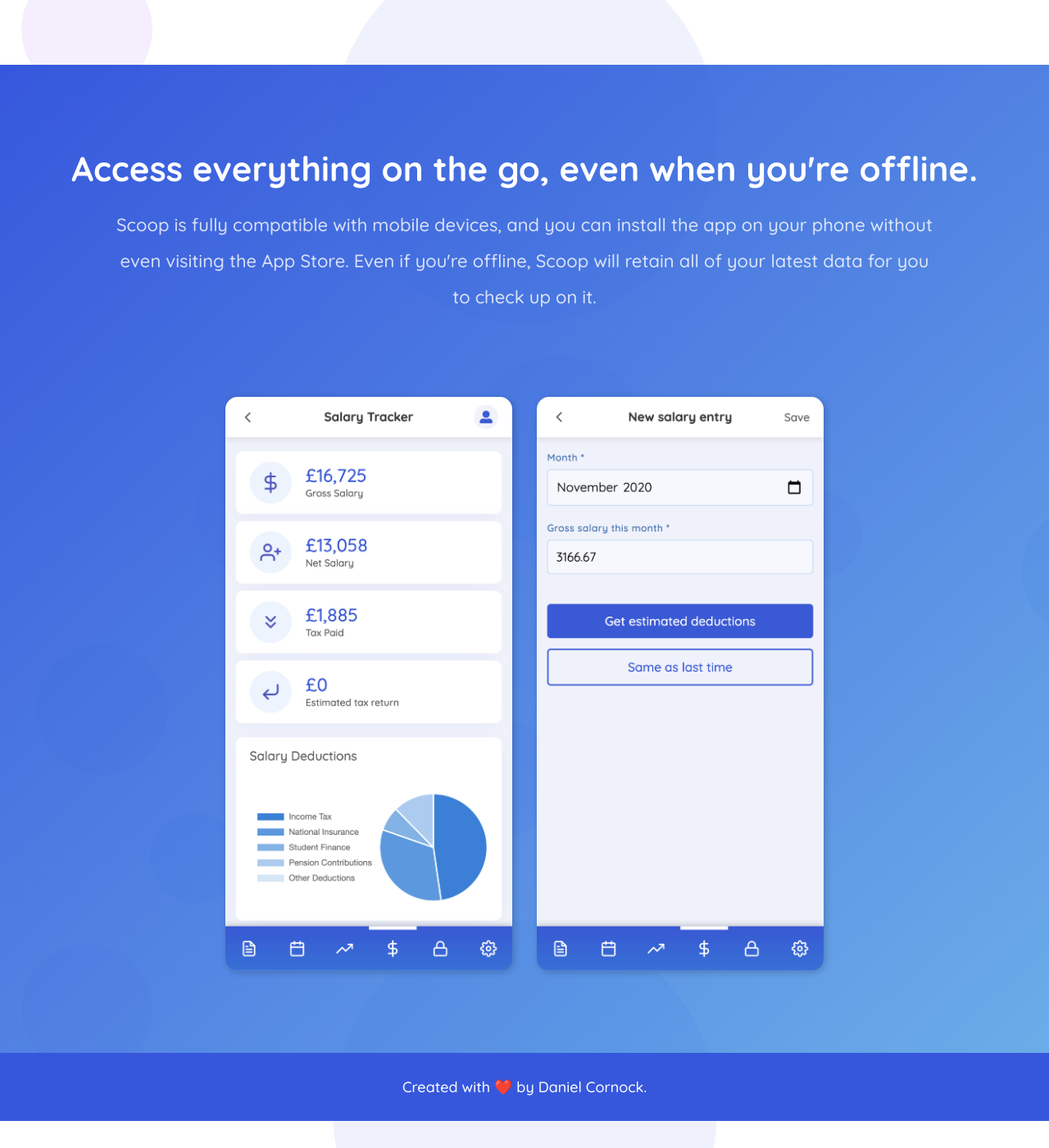
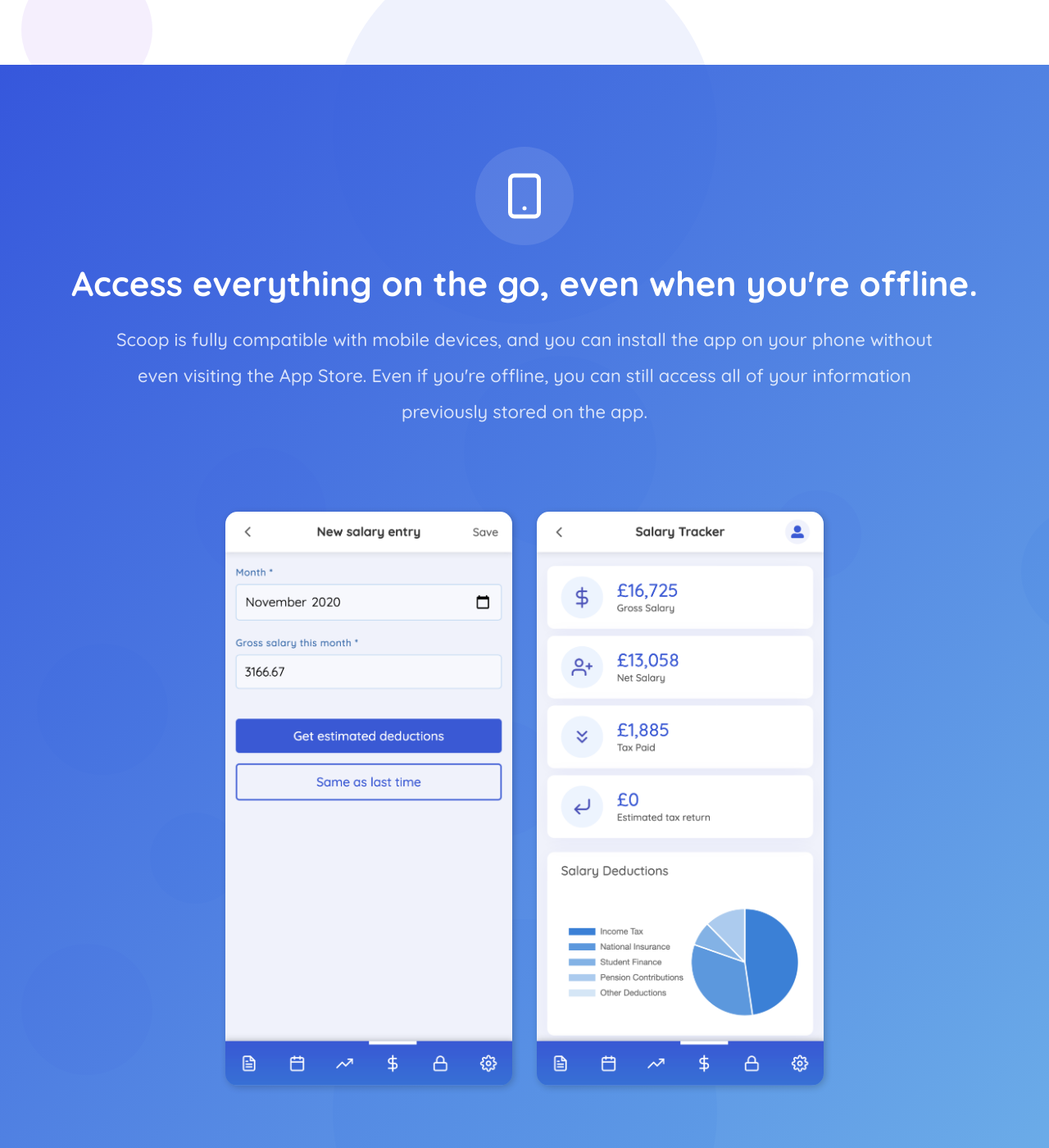
Before and after one commit to danielcornock/scoop-marketing-page, a Jekyll site: the page built from index.md, in a window 1280 px wide and 1400 px high, scrolled down 5541 px. Shown: the whole window at 82% size. Built offline with Jekyll 4.4.1, drawn with Linux system fonts in a browser that asks for light colours; some of the changed text lies outside the part shown.

Commit message:
Minor styling changes and add final CTA

```diff
--- /dev/null
+++ b/_includes/bottom-page/_bottom-page.scss
@@ -0,0 +1,38 @@
+.BottomPage {
+  &-container {
+    @include page-container;
+    padding-top: 100px;
+    padding-bottom: 100px;
+    display: flex;
+    flex-direction: column;
+    align-items: center;
+  }
+
+  &-heading {
+    color: $color-subheading;
+    font-size: 36px;
+    margin-bottom: $spacing-40;
+    text-align: center;
+
+    @include media(450px) {
+      font-size: 26px;
+    }
+  }
+
+  &-action {
+    display: block;
+    padding: $spacing-15 $spacing-40;
+    border-radius: $br-med;
+    border: 2px solid $color-primary;
+    font-weight: 500;
+    font-size: 18px;
+    transition: 250ms;
+    color: $color-white;
+    background-color: $color-primary;
+
+    &:hover {
+      background-color: darken($color-primary, 10%);
+      border-color: darken($color-primary, 10%);
+    }
+  }
+}
--- /dev/null
+++ b/_includes/bottom-page/bottom-page.html
@@ -0,0 +1,6 @@
+<div class="BottomPage-container">
+  <h3 class="BottomPage-heading">
+    Get started now - it's 100% free and open source 🎉
+  </h3>
+  <button class="BottomPage-action">Create a free account</button>
+</div>
--- a/_includes/feature-mobile/_feature-mobile.scss
+++ b/_includes/feature-mobile/_feature-mobile.scss
@@ -42,6 +42,10 @@
 
     height: 700px;
 
+    @include media(450px) {
+      height: 500px;
+    }
+
     & + & {
       // margin-left: 30px;
       transform: translate(-100px, 50px);
@@ -52,6 +56,36 @@
         transform: initial !important;
         margin-left: $spacing-30;
       }
+    }
+  }
+
+  &-iconContainer {
+    height: 120px;
+    width: 120px;
+    display: flex;
+    align-items: center;
+    justify-content: center;
+    background-color: rgba($color-white, 0.1);
+    border-radius: $br-max;
+    margin-bottom: $spacing-20;
+
+    @include media(1450px) {
+      margin: 0 auto $spacing-20;
+    }
+
+    @include media(450px) {
+      height: 80px;
+      width: 80px;
+    }
+  }
+
+  &-icon {
+    color: $color-white;
+    height: 60px;
+    width: 60px;
+    @include media(450px) {
+      height: 40px;
+      width: 40px;
     }
   }
 
--- a/_includes/feature-mobile/feature-mobile.html
+++ b/_includes/feature-mobile/feature-mobile.html
@@ -1,26 +1,29 @@
 <div class="FeatureMobile-container">
   <div class="FeatureMobile-content">
     <div class="FeatureMobile-images">
+      <img
+        src="../../assets/images/mobile-salary-form.png"
+        alt=""
+        class="FeatureMobile-image"
+      />
       <img
         src="../../assets/images/mobile-salary.png"
         alt=""
         class="FeatureMobile-image"
       />
-      <img
-        src="../../assets/images/mobile-salary-form.png"
-        alt=""
-        class="FeatureMobile-image"
-      />
     </div>
     <div class="FeatureMobile-details">
+      <div class="FeatureMobile-iconContainer">
+        <i class="FeatureMobile-icon" data-feather="smartphone"></i>
+      </div>
       <h2 class="FeatureMobile-heading">
         Access everything on the go, even when you're offline.
       </h2>
       <p class="FeatureMobile-text">
         Scoop is fully compatible with mobile devices, and you can install the
         app on your phone without even visiting the App Store. Even if you're
-        offline, Scoop will retain all of your latest data for you to check up
-        on it.
+        offline, you can still access all of your information previously stored
+        on the app.
       </p>
     </div>
   </div>
--- a/_includes/footer/_footer.scss
+++ b/_includes/footer/_footer.scss
@@ -1,6 +1,6 @@
 .Footer {
   // margin-top: 500px;
-  background-color: $color-primary;
+  background-color: $color-primary-gradient;
 
   &-container {
     @include page-container;
--- a/_layouts/home/_home.scss
+++ b/_layouts/home/_home.scss
@@ -16,4 +16,8 @@
       margin-top: 100px;
     }
   }
+
+  &-bottom {
+    background-color: $color-white;
+  }
 }
--- a/_layouts/home/home.html
+++ b/_layouts/home/home.html
@@ -13,3 +13,7 @@ layout: default
 <div class="Home-feature">
   {% include feature-mobile/feature-mobile.html %}
 </div>
+
+<div class="Home-bottom">
+  {% include bottom-page/bottom-page.html %}
+</div>
--- a/_sass/_includes.scss
+++ b/_sass/_includes.scss
@@ -3,3 +3,4 @@
 @import '../_includes/about/about';
 @import '../_includes/footer/footer';
 @import '../_includes/feature-mobile/feature-mobile';
+@import '../_includes/bottom-page/bottom-page';
```
